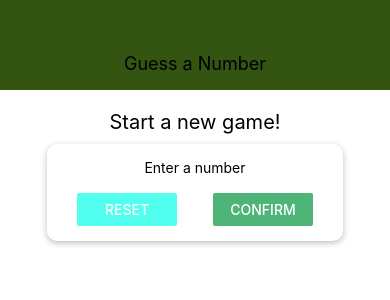
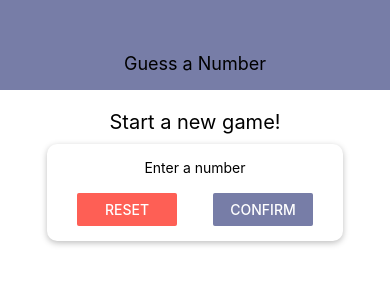
Before and after one commit to MadNeat-O/number-game, a React Native app: screen / in a window 390 px wide. Shown: the top 300 px of the page. Built offline with nearby package versions, Linux system fonts and the light colour scheme.

Commit message:
added color constants

```diff
--- a/components/Header.js
+++ b/components/Header.js
@@ -1,5 +1,7 @@
 import React from 'react';
 import { View, Text, StyleSheet } from 'react-native';
+
+import Colors from '../constants/colors';
 
 const Header = props => {
     return (
@@ -16,7 +18,7 @@ const styles = StyleSheet.create({
         width: '100%',
         height: 90,
         paddingTop: 36,
-        backgroundColor: '#345511',
+        backgroundColor: Colors.base,
         alignItems: 'center',
         justifyContent: 'center'
     },
--- /dev/null
+++ b/constants/colors.js
@@ -0,0 +1,9 @@
+import { Colors } from "react-native/Libraries/NewAppScreen";
+
+export default {
+    primary: "#305f43",
+    accent: "#4FB477",
+    base: "#777da7",
+    grey: 'rgba(0,0,0,0.1)',
+    danger: "#fe5f55"
+}
--- a/screens/StartGameScreen.js
+++ b/screens/StartGameScreen.js
@@ -1,7 +1,8 @@
 import React from 'react';
 import { View, StyleSheet, Text, TextInput, Button } from 'react-native';
 
-import Card from '../components/Card'
+import Card from '../components/Card';
+import Colors from '../constants/colors';
 
 const StartGameScreen = props => {
     return (
@@ -12,10 +13,10 @@ const StartGameScreen = props => {
                 <TextInput />
                 <View style={styles.buttonContainer}>
                     <View style={styles.button}>
-                        <Button title="Reset" color="#52FFEE" onPress={() => {}} />
+                        <Button title="Reset" color={Colors.danger} onPress={() => {}} />
                     </View>
                     <View style={styles.button}>
-                        <Button title="Confirm" color="#4FB477" onPress={() => {}} />
+                        <Button title="Confirm" color={Colors.base} onPress={() => {}} />
                     </View>
                 </View>
             </Card>
@@ -45,7 +46,9 @@ const styles = StyleSheet.create({
         paddingHorizontal: 15
     },
     button: {
-        width: 100
+        width: 100,
+        backgroundColor: Colors.grey,
+        borderRadius: 3
     }
 });
 
```
